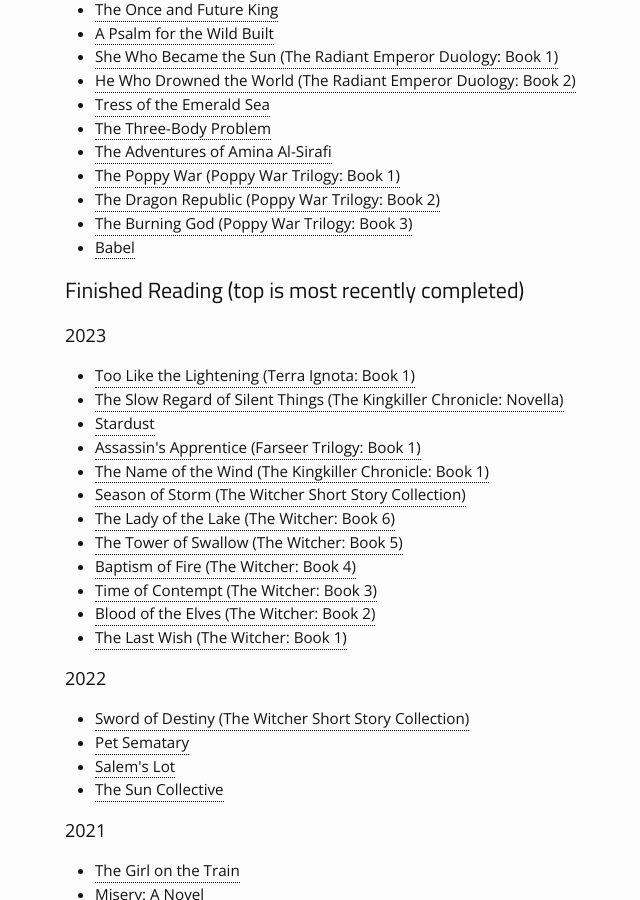
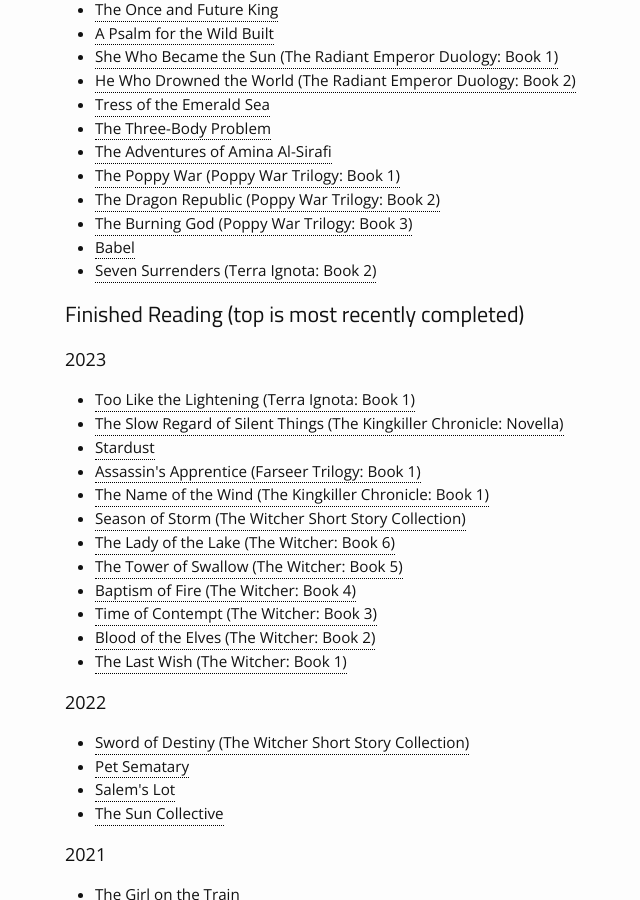
Before and after one commit to noah-curran/noah-curran.github.io, a Jekyll site: the page built from interests/reading.md, in a window 1280 px wide and 900 px high, scrolled down 1085 px. Shown: the whole window, without its empty margins (130-770 px from the left). Built offline with Jekyll 4.4.1, drawn with Linux system fonts in a browser that asks for light colours.

Commit message:
add terra ignota book 2

```diff
--- a/interests/reading.md
+++ b/interests/reading.md
@@ -73,6 +73,7 @@
 - {% include tooltip.html title="The Dragon Republic (Poppy War Trilogy: Book 2)" author="R. F. Kuang" %}
 - {% include tooltip.html title="The Burning God (Poppy War Trilogy: Book 3)" author="R. F. Kuang" %}
 - {% include tooltip.html title="Babel" author="R. F. Kuang" %}
+- {% include tooltip.html title="Seven Surrenders (Terra Ignota: Book 2)" author="Ada Palmer" %}
 
 ## Finished Reading (top is most recently completed)
 
```
